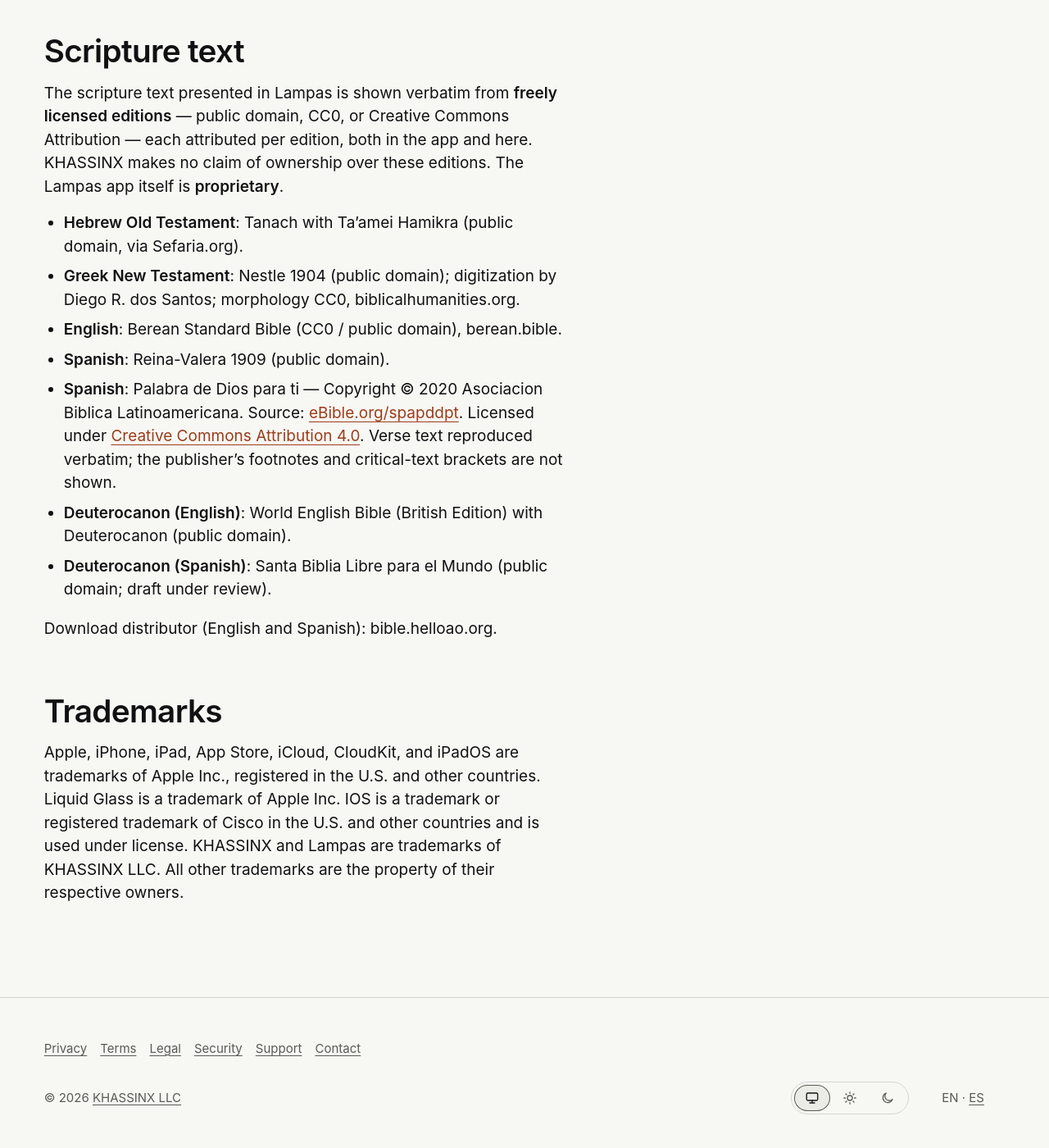
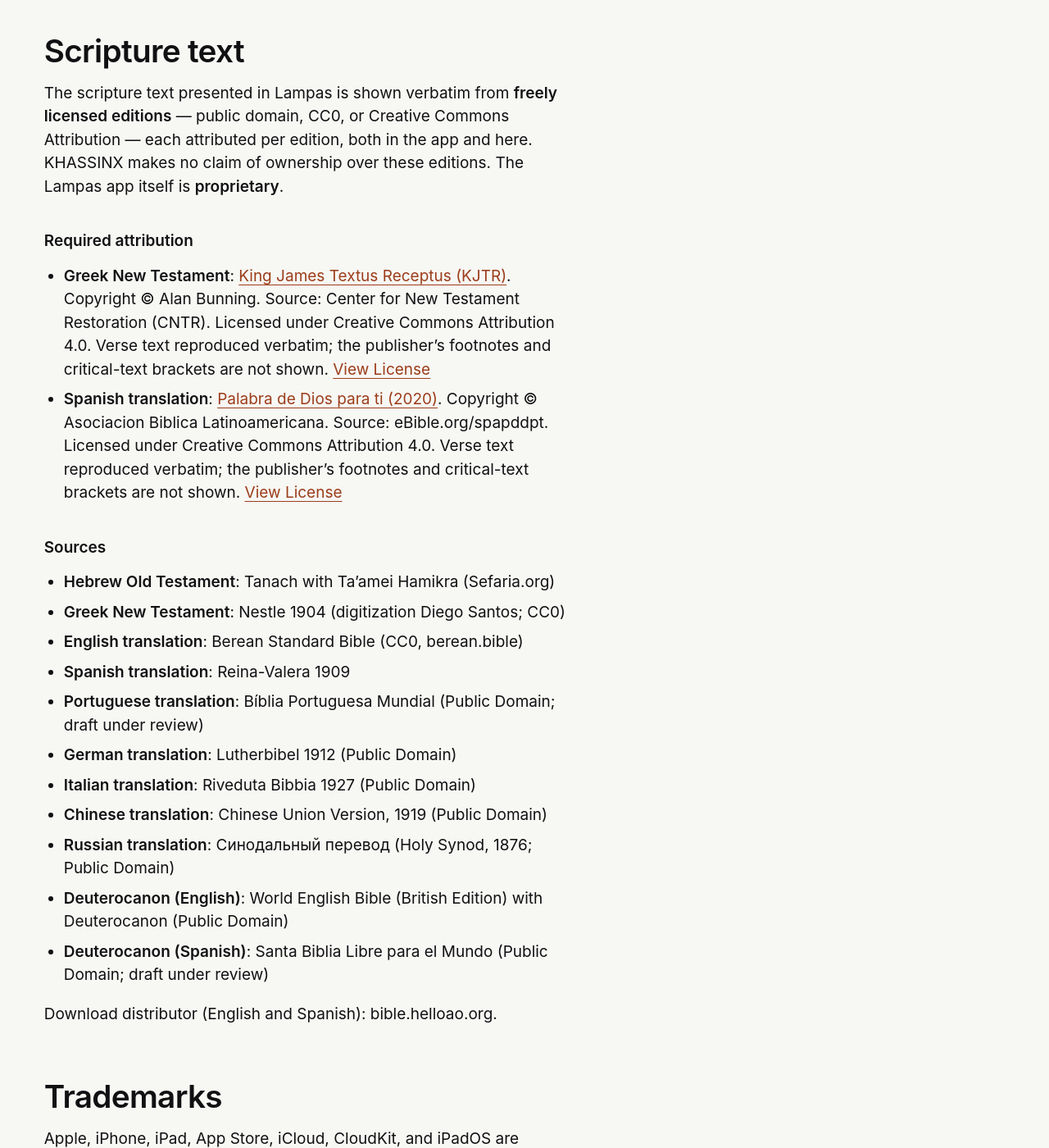
Before and after one commit to KhassinX/lampas-web, a Jekyll site: the page built from legal/index.md, in a window 1280 px wide and 1400 px high, scrolled down 871 px. Shown: the whole window at 82% size. Built offline with Jekyll 4.4.1, drawn with Linux system fonts in a browser that asks for light colours; some of the changed text lies outside the part shown.

Commit message:
legal: créditos de las trece ediciones, igual que en la app (EN/ES)
La sección del texto sagrado pasa a «Atribución obligatoria» (KJTR y Palabra de Dios para ti) y «Fuentes» (once ediciones), con el texto de crédito de la app; el separador de cada renglón pasa a «: ».

Co-Authored-By: Claude Opus 5.5 <noreply@anthropic.com>
Claude-Session: https://claude.ai/code/session_01HcbMZm97AK2qBxhKYzgV1m

```diff
--- a/legal/index.md
+++ b/legal/index.md
@@ -32,13 +32,24 @@ Short aliases: [/privacy/](/legal/privacy/) · [/terms/](/legal/terms/)
 
 The scripture text presented in Lampas is shown verbatim from **freely licensed editions** — public domain, CC0, or Creative Commons Attribution — each attributed per edition, both in the app and here. KHASSINX makes no claim of ownership over these editions. The Lampas app itself is **proprietary**.
 
-- **Hebrew Old Testament**: Tanach with Ta'amei Hamikra (public domain, via Sefaria.org).
-- **Greek New Testament**: Nestle 1904 (public domain); digitization by Diego R. dos Santos; morphology CC0, biblicalhumanities.org.
-- **English**: Berean Standard Bible (CC0 / public domain), berean.bible.
-- **Spanish**: Reina-Valera 1909 (public domain).
-- **Spanish**: Palabra de Dios para ti — Copyright © 2020 Asociacion Biblica Latinoamericana. Source: [eBible.org/spapddpt](https://ebible.org/spapddpt/). Licensed under [Creative Commons Attribution 4.0](https://creativecommons.org/licenses/by/4.0/). Verse text reproduced verbatim; the publisher's footnotes and critical-text brackets are not shown.
-- **Deuterocanon (English)**: World English Bible (British Edition) with Deuterocanon (public domain).
-- **Deuterocanon (Spanish)**: Santa Biblia Libre para el Mundo (public domain; draft under review).
+### Required attribution
+
+- **Greek New Testament**: [King James Textus Receptus (KJTR)](https://github.com/Center-for-New-Testament-Restoration/KJTR). Copyright © Alan Bunning. Source: Center for New Testament Restoration (CNTR). Licensed under Creative Commons Attribution 4.0. Verse text reproduced verbatim; the publisher's footnotes and critical-text brackets are not shown. [View License](https://creativecommons.org/licenses/by/4.0/)
+- **Spanish translation**: [Palabra de Dios para ti (2020)](https://ebible.org/spapddpt/). Copyright © Asociacion Biblica Latinoamericana. Source: eBible.org/spapddpt. Licensed under Creative Commons Attribution 4.0. Verse text reproduced verbatim; the publisher's footnotes and critical-text brackets are not shown. [View License](https://creativecommons.org/licenses/by/4.0/)
+
+### Sources
+
+- **Hebrew Old Testament**: Tanach with Ta'amei Hamikra (Sefaria.org)
+- **Greek New Testament**: Nestle 1904 (digitization Diego Santos; CC0)
+- **English translation**: Berean Standard Bible (CC0, berean.bible)
+- **Spanish translation**: Reina-Valera 1909
+- **Portuguese translation**: Bíblia Portuguesa Mundial (Public Domain; draft under review)
+- **German translation**: Lutherbibel 1912 (Public Domain)
+- **Italian translation**: Riveduta Bibbia 1927 (Public Domain)
+- **Chinese translation**: Chinese Union Version, 1919 (Public Domain)
+- **Russian translation**: Синодальный перевод (Holy Synod, 1876; Public Domain)
+- **Deuterocanon (English)**: World English Bible (British Edition) with Deuterocanon (Public Domain)
+- **Deuterocanon (Spanish)**: Santa Biblia Libre para el Mundo (Public Domain; draft under review)
 
 Download distributor (English and Spanish): bible.helloao.org.
 
```
Also changed, not shown: other parts of legal/index.md (+1 -1 lines), es/legal/index.md (+19 -8 lines).
